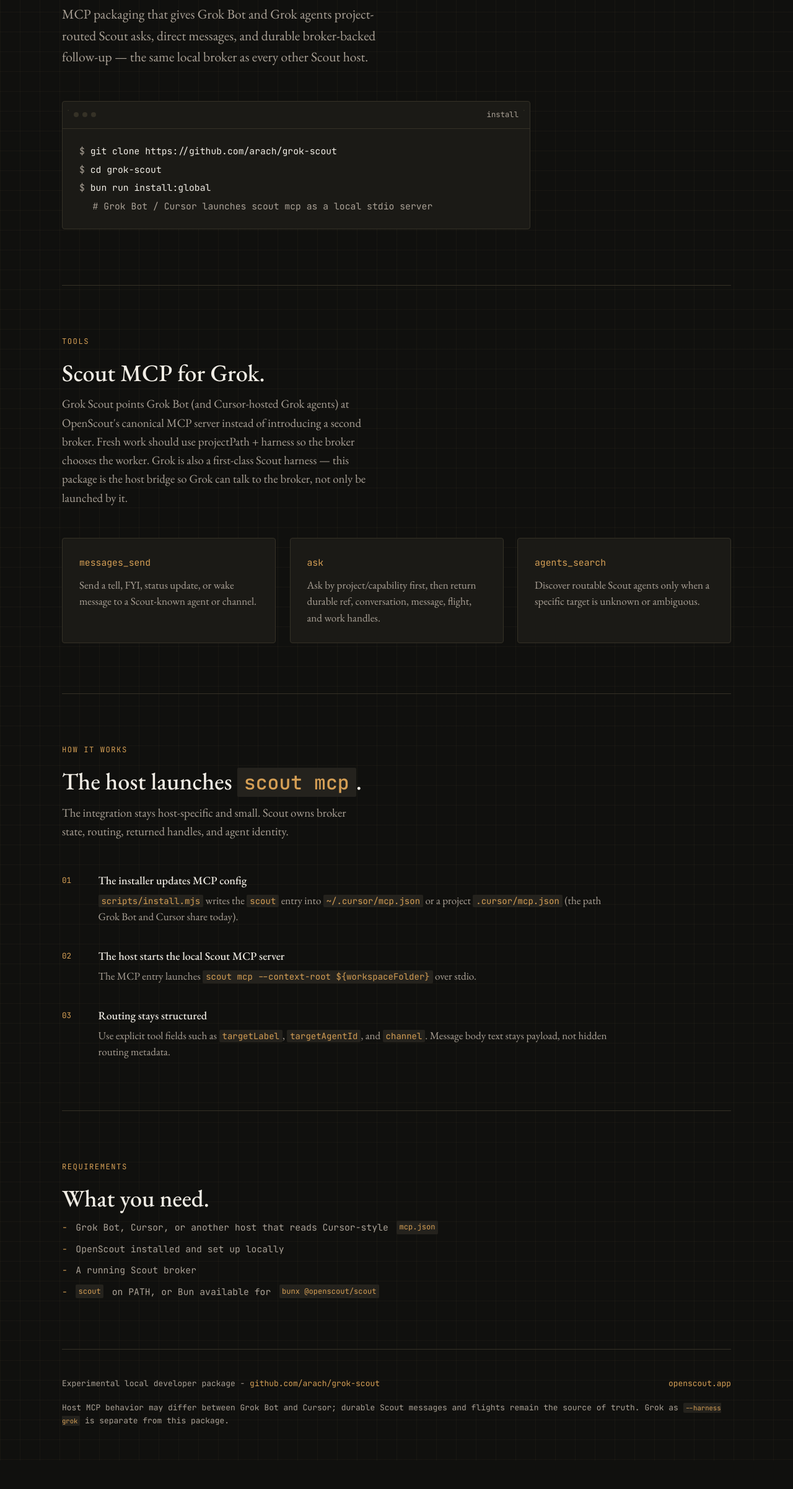
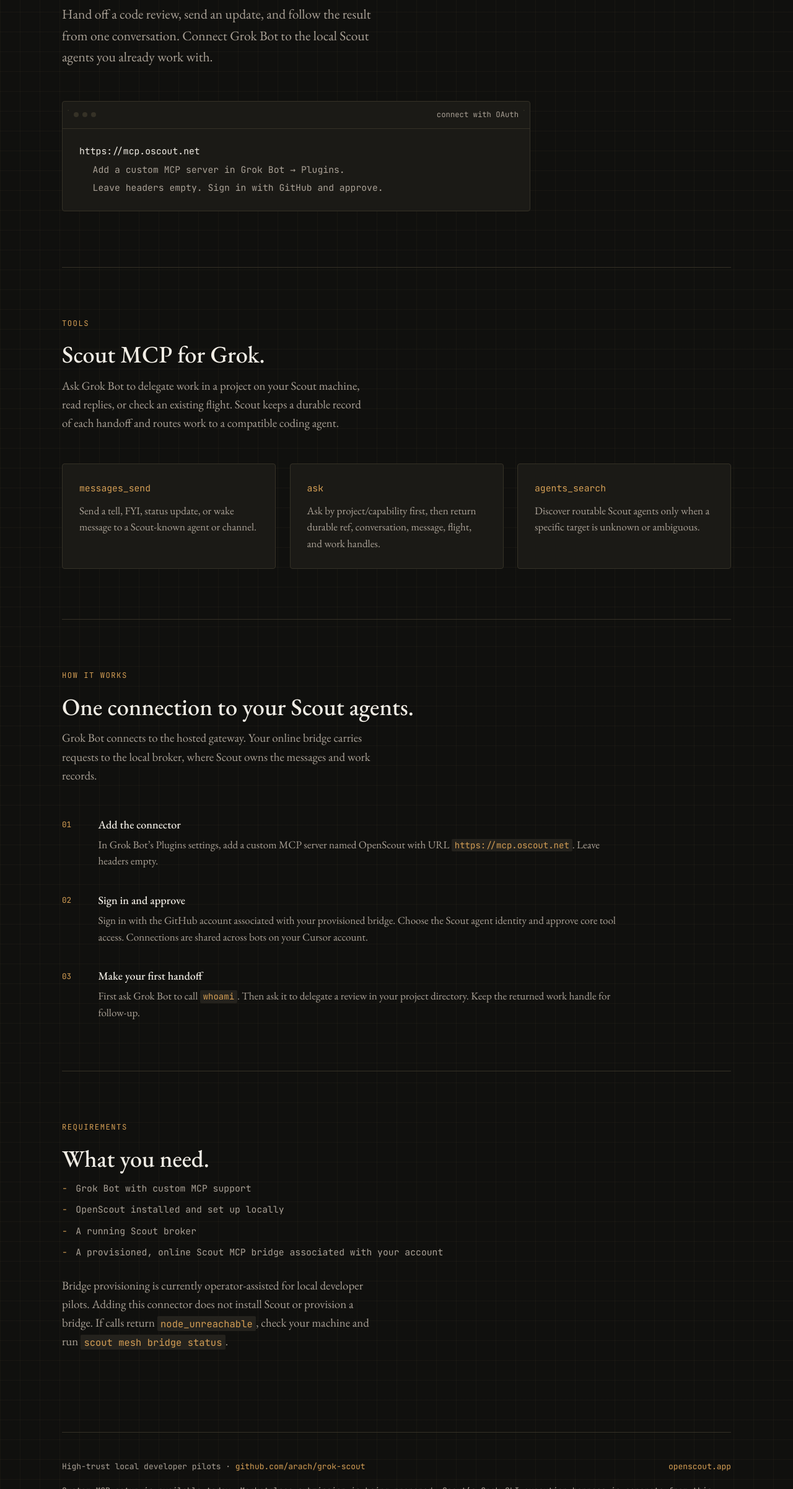
Before and after one commit to arach/grok-scout, a website: page docs/index.html in a window 1280 px wide. Shown: the part 397-2800 px from the top of the page at 62% size. Before the commit the page ends 2754 px from the top, so only its background shows below. Drawn offline with nearby package versions, Linux system fonts and the light colour scheme.

Commit message:
✨ Package hosted Scout connector for Grok Bot marketplace

```diff
--- a/docs/index.html
+++ b/docs/index.html
@@ -3,8 +3,8 @@
 <head>
   <meta charset="UTF-8">
   <meta name="viewport" content="width=device-width, initial-scale=1.0">
-  <title>Grok Scout - OpenScout for Grok</title>
-  <meta name="description" content="Grok Bot / Grok MCP configuration for OpenScout — project-routed asks, direct messages, and broker-backed coordination from Grok.">
+  <title>Scout for Grok Bot — OpenScout connector</title>
+  <meta name="description" content="Connect Grok Bot to your local Scout agents through hosted MCP and OAuth. Delegate work, exchange messages, and follow results.">
   <link rel="preconnect" href="https://fonts.googleapis.com">
   <link rel="preconnect" href="https://fonts.gstatic.com" crossorigin>
   <link href="https://fonts.googleapis.com/css2?family=EB+Garamond:ital,wght@0,400;0,500;0,600;1,400&family=JetBrains+Mono:wght@400;500&display=swap" rel="stylesheet">
@@ -298,7 +298,7 @@
   <div class="wrap">
 
     <nav>
-      <a class="nav-brand" href="/">grok<span class="sep"> / </span>scout</a>
+      <a class="nav-brand" href="./">grok<span class="sep"> / </span>scout</a>
       <ul class="nav-links">
         <li><a href="https://openscout.app">OpenScout</a></li>
         <li><a href="https://github.com/arach/grok-scout">GitHub</a></li>
@@ -306,22 +306,21 @@
     </nav>
 
     <div class="hero">
-      <p class="eyebrow">Grok host integration</p>
-      <h1>Scout coordination for Grok.</h1>
-      <p class="hero-sub">MCP packaging that gives Grok Bot and Grok agents project-routed Scout asks, direct messages, and durable broker-backed follow-up — the same local broker as every other Scout host.</p>
+      <p class="eyebrow">Hosted MCP connector</p>
+      <h1>Your coding agents.<br>In Grok Bot.</h1>
+      <p class="hero-sub">Hand off a code review, send an update, and follow the result from one conversation. Connect Grok Bot to the local Scout agents you already work with.</p>
 
       <div class="terminal">
         <div class="terminal-bar">
           <div class="dot"></div>
           <div class="dot"></div>
           <div class="dot"></div>
-          <span class="terminal-title">install</span>
+          <span class="terminal-title">connect with OAuth</span>
         </div>
         <div class="terminal-body">
-          <div><span class="prompt">$ </span><span class="cmd">git clone https://github.com/arach/grok-scout</span></div>
-          <div><span class="prompt">$ </span><span class="cmd">cd grok-scout</span></div>
-          <div><span class="prompt">$ </span><span class="cmd">bun run install:global</span></div>
-          <div class="out"># Grok Bot / Cursor launches scout mcp as a local stdio server</div>
+          <div><span class="cmd">https://mcp.oscout.net</span></div>
+          <div class="out">Add a custom MCP server in Grok Bot → Plugins.</div>
+          <div class="out">Leave headers empty. Sign in with GitHub and approve.</div>
         </div>
       </div>
     </div>
@@ -329,7 +328,7 @@
     <section>
       <p class="label">Tools</p>
       <h2>Scout MCP for Grok.</h2>
-      <p class="lead">Grok Scout points Grok Bot (and Cursor-hosted Grok agents) at OpenScout's canonical MCP server instead of introducing a second broker. Fresh work should use projectPath + harness so the broker chooses the worker. Grok is also a first-class Scout harness — this package is the host bridge so Grok can talk to the broker, not only be launched by it.</p>
+      <p class="lead">Ask Grok Bot to delegate work in a project on your Scout machine, read replies, or check an existing flight. Scout keeps a durable record of each handoff and routes work to a compatible coding agent.</p>
 
       <div class="tools">
         <div class="tool">
@@ -349,29 +348,29 @@
 
     <section>
       <p class="label">How it works</p>
-      <h2>The host launches <code>scout mcp</code>.</h2>
-      <p class="lead">The integration stays host-specific and small. Scout owns broker state, routing, returned handles, and agent identity.</p>
+      <h2>One connection to your Scout agents.</h2>
+      <p class="lead">Grok Bot connects to the hosted gateway. Your online bridge carries requests to the local broker, where Scout owns the messages and work records.</p>
 
       <div class="steps">
         <div class="step">
           <span class="step-n">01</span>
           <div>
-            <h3>The installer updates MCP config</h3>
-            <p><code>scripts/install.mjs</code> writes the <code>scout</code> entry into <code>~/.cursor/mcp.json</code> or a project <code>.cursor/mcp.json</code> (the path Grok Bot and Cursor share today).</p>
+            <h3>Add the connector</h3>
+            <p>In Grok Bot’s Plugins settings, add a custom MCP server named OpenScout with URL <code>https://mcp.oscout.net</code>. Leave headers empty.</p>
           </div>
         </div>
         <div class="step">
           <span class="step-n">02</span>
           <div>
-            <h3>The host starts the local Scout MCP server</h3>
-            <p>The MCP entry launches <code>scout mcp --context-root ${workspaceFolder}</code> over stdio.</p>
+            <h3>Sign in and approve</h3>
+            <p>Sign in with the GitHub account associated with your provisioned bridge. Choose the Scout agent identity and approve core tool access. Connections are shared across bots on your Cursor account.</p>
           </div>
         </div>
         <div class="step">
           <span class="step-n">03</span>
           <div>
-            <h3>Routing stays structured</h3>
-            <p>Use explicit tool fields such as <code>targetLabel</code>, <code>targetAgentId</code>, and <code>channel</code>. Message body text stays payload, not hidden routing metadata.</p>
+            <h3>Make your first handoff</h3>
+            <p>First ask Grok Bot to call <code>whoami</code>. Then ask it to delegate a review in your project directory. Keep the returned work handle for follow-up.</p>
           </div>
         </div>
       </div>
@@ -381,20 +380,21 @@
       <p class="label">Requirements</p>
       <h2>What you need.</h2>
       <ul class="reqs">
-        <li>Grok Bot, Cursor, or another host that reads Cursor-style <code>mcp.json</code></li>
+        <li>Grok Bot with custom MCP support</li>
         <li>OpenScout installed and set up locally</li>
         <li>A running Scout broker</li>
-        <li><code>scout</code> on PATH, or Bun available for <code>bunx @openscout/scout</code></li>
+        <li>A provisioned, online Scout MCP bridge associated with your account</li>
       </ul>
+      <p class="lead" style="margin-top: 1.5rem">Bridge provisioning is currently operator-assisted for local developer pilots. Adding this connector does not install Scout or provision a bridge. If calls return <code>node_unreachable</code>, check your machine and run <code>scout mesh bridge status</code>.</p>
     </section>
 
     <footer>
       <div class="footer-row">
-        <p>Experimental local developer package - <a href="https://github.com/arach/grok-scout">github.com/arach/grok-scout</a></p>
+        <p>High-trust local developer pilots · <a href="https://github.com/arach/grok-scout">github.com/arach/grok-scout</a></p>
         <p><a href="https://openscout.app">openscout.app</a></p>
       </div>
       <div class="footer-row" style="margin-top: 1rem;">
-        <p>Host MCP behavior may differ between Grok Bot and Cursor; durable Scout messages and flights remain the source of truth. Grok as <code>--harness grok</code> is separate from this package.</p>
+        <p>Custom MCP setup is available today. Marketplace submission is being prepared. Scout’s Grok CLI execution harness is separate from this hosted connector.</p>
       </div>
     </footer>
 
--- a/package.json
+++ b/package.json
@@ -3,11 +3,11 @@
   "version": "0.1.0",
   "private": true,
   "type": "module",
-  "license": "UNLICENSED",
-  "description": "Grok / Grok Bot MCP config and installer for OpenScout project-routed asks.",
+  "license": "Apache-2.0",
+  "description": "Hosted Scout MCP connector for Grok Bot, with OAuth and broker-backed agent coordination.",
   "scripts": {
     "install:global": "node scripts/install.mjs --global",
     "install:project": "node scripts/install.mjs --project .",
-    "check": "node --check scripts/install.mjs && node --test scripts/install.test.mjs"
+    "check": "node scripts/check-package.mjs && node --check scripts/install.mjs && node --test scripts/install.test.mjs"
   }
 }
```
Also changed, not shown: AGENTS.md (+7 -16 lines), mcp.json (added, +7 -0 lines), scripts/check-package.mjs (added, +19 -0 lines), .cursor-plugin/plugin.json (added), README.md, assets/logo.svg (added), 2 other files.
